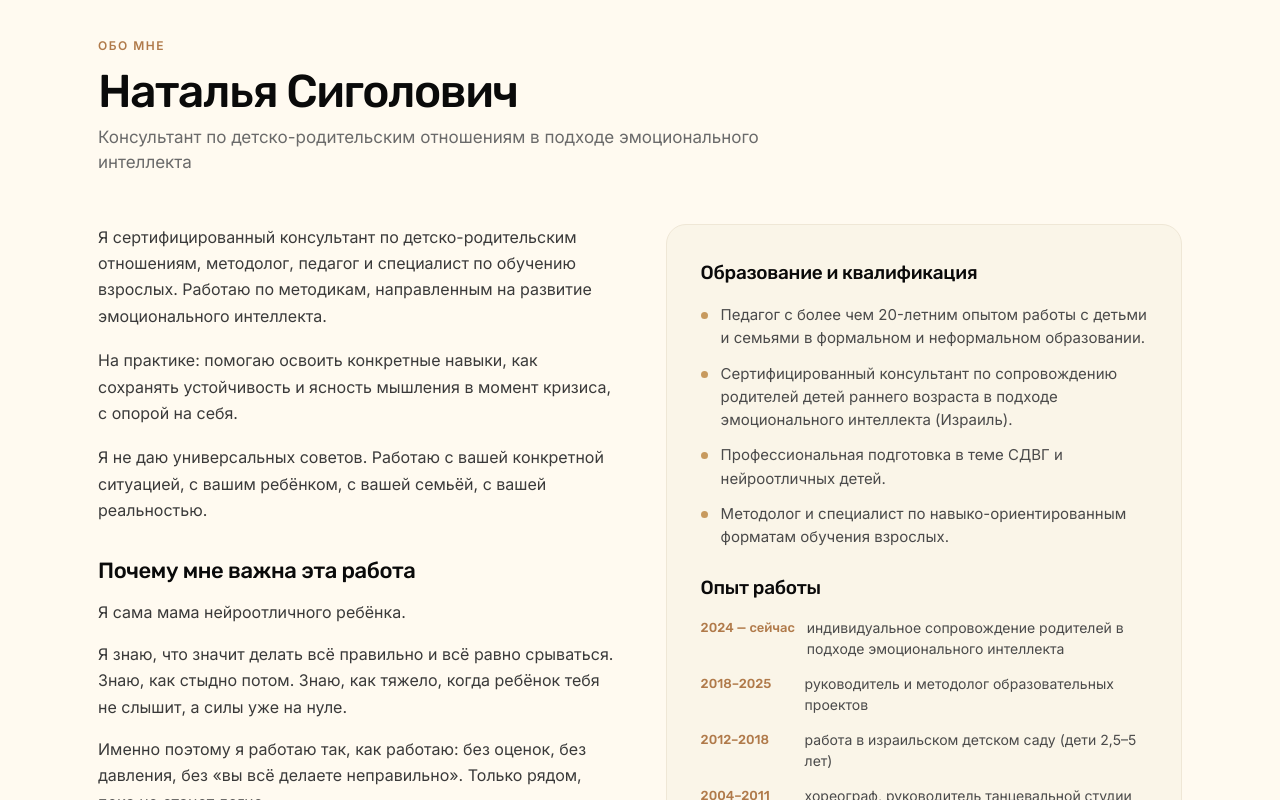
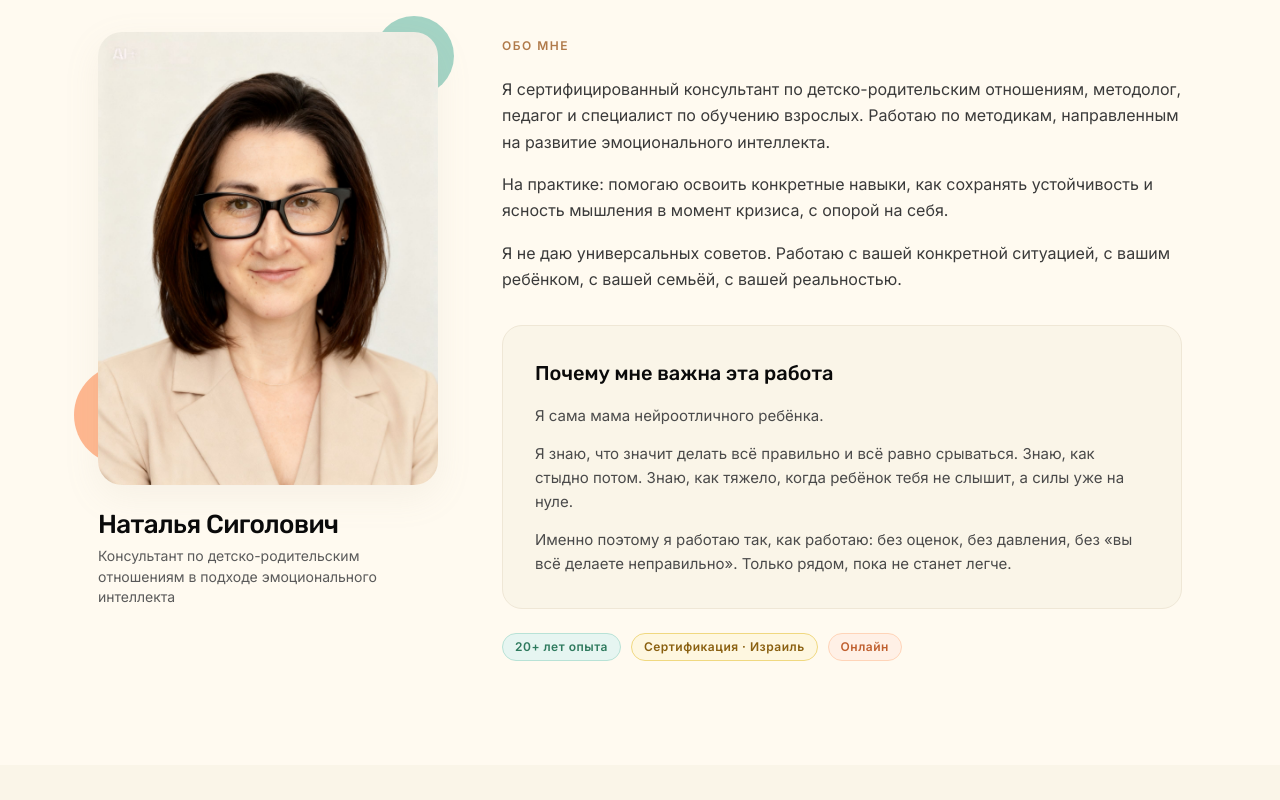
Before and after one commit to sblekher/natalia-sigolovich-claudecode, a Next.js app in the folder Parent Consultant June/natalia-site/: page / in a window 1280 px wide. Shown: the part 1400-2200 px from the top of the page. Built offline with nearby package versions, Linux system fonts and the light colour scheme.

Commit message:
Redesign About section to match new layout with portrait photo, custom blobs, name/subtitle positioning, and RTL support

```diff
--- a/Parent Consultant June/natalia-site/app/globals.css
+++ b/Parent Consultant June/natalia-site/app/globals.css
@@ -168,3 +168,170 @@ body {
     pointer-events: none;
   }
 }
+
+/* ─────────────────────────────────────────────
+   ABOUT LAYOUT REDESIGN
+─────────────────────────────────────────────── */
+.about-grid {
+  display: grid;
+  grid-template-columns: minmax(280px, 340px) 1fr;
+  gap: clamp(32px, 5vw, 64px);
+  align-items: start;
+}
+
+.about-left {
+  display: flex;
+  flex-direction: column;
+  align-items: flex-start;
+}
+
+.about-photo-wrapper {
+  position: relative;
+  width: 100%;
+  max-width: 340px;
+  margin-bottom: 24px;
+}
+
+.about-blob-top-right {
+  position: absolute;
+  top: -16px;
+  right: -16px;
+  width: 80px;
+  height: 80px;
+  border-radius: 50%;
+  background: #a4d4c5;
+  z-index: 0;
+}
+[dir="rtl"] .about-blob-top-right {
+  right: auto;
+  left: -16px;
+}
+
+.about-blob-bottom-left {
+  position: absolute;
+  bottom: 20px;
+  left: -24px;
+  width: 100px;
+  height: 100px;
+  border-radius: 50%;
+  background: #ffb084;
+  opacity: 0.9;
+  z-index: 0;
+}
+[dir="rtl"] .about-blob-bottom-left {
+  left: auto;
+  right: -24px;
+}
+
+.about-image-container {
+  position: relative;
+  z-index: 1;
+  border-radius: 24px;
+  overflow: hidden;
+  aspect-ratio: 3 / 4;
+  width: 100%;
+  box-shadow: 0 12px 36px rgba(165, 155, 135, 0.1);
+}
+
+.about-name {
+  font-family: var(--font-rubik, sans-serif);
+  font-weight: 500;
+  font-size: 26px;
+  line-height: 1.2;
+  letter-spacing: -0.6px;
+  color: #0a0a0a;
+  margin: 0 0 6px;
+  z-index: 2;
+  position: relative;
+}
+
+.about-subtitle {
+  font-size: 14px;
+  line-height: 1.45;
+  color: #5a5a5a;
+  margin: 0;
+  z-index: 2;
+  position: relative;
+}
+
+.about-right {
+  display: flex;
+  flex-direction: column;
+}
+
+.about-eyebrow {
+  margin-bottom: 20px;
+}
+
+.about-bio {
+  font-size: 16px;
+  line-height: 1.65;
+  color: #3a3a3a;
+}
+.about-bio p {
+  margin: 0 0 16px;
+}
+.about-bio p:last-child {
+  margin-bottom: 0;
+}
+
+.about-why-card {
+  background: #faf5e8;
+  border: 1px solid #efe7d6;
+  border-radius: 20px;
+  padding: clamp(24px, 4vw, 32px);
+  margin-top: 32px;
+}
+
+.about-why-card h4 {
+  font-family: var(--font-rubik, sans-serif);
+  font-weight: 500;
+  font-size: 20px;
+  color: #0a0a0a;
+  margin: 0 0 16px;
+}
+
+.about-why-card p {
+  font-size: 15px;
+  line-height: 1.6;
+  color: #4a4a4a;
+  margin: 0 0 14px;
+}
+.about-why-card p:last-child {
+  margin: 0;
+}
+
+.about-badges {
+  display: flex;
+  gap: 10px;
+  flex-wrap: wrap;
+  margin-top: 24px;
+}
+
+/* Mobile responsive adjustments */
+@media (max-width: 768px) {
+  .about-grid {
+    grid-template-columns: 1fr;
+    gap: 36px;
+  }
+
+  .about-photo-wrapper {
+    max-width: 300px;
+    margin-left: auto;
+    margin-right: auto;
+  }
+
+  .about-left {
+    align-items: center;
+    text-align: center;
+  }
+
+  .about-name {
+    font-size: 22px;
+  }
+
+  .about-subtitle {
+    font-size: 13px;
+    max-width: 32ch;
+  }
+}
--- a/Parent Consultant June/natalia-site/app/page.tsx
+++ b/Parent Consultant June/natalia-site/app/page.tsx
@@ -422,7 +422,15 @@ export default function Page() {
 
   useEffect(() => {
     let l: Lang = "ru";
-    try { const s = localStorage.getItem("ns_lang"); if (s === "he" || s === "ru") l = s; } catch (_) {}
+    if (typeof window !== "undefined") {
+      const urlParams = new URLSearchParams(window.location.search);
+      const urlLang = urlParams.get("lang");
+      if (urlLang === "he" || urlLang === "ru") {
+        l = urlLang;
+      } else {
+        try { const s = localStorage.getItem("ns_lang"); if (s === "he" || s === "ru") l = s; } catch (_) {}
+      }
+    }
     let ck = true;
     try { ck = !localStorage.getItem("ns_cookie"); } catch (_) {}
     document.documentElement.dir = l === "he" ? "rtl" : "ltr";
@@ -551,47 +559,40 @@ export default function Page() {
       {/* ══ ABOUT ══ */}
       <section id="about" style={{ padding: "clamp(56px,9vw,104px) 0" }}>
         <div style={mw}>
-          <div className="io-up" style={{ maxWidth: 680, marginBottom: "clamp(30px,4vw,48px)" }}>
-            <Eyebrow>{t.about.eyebrow}</Eyebrow>
-            <h2 style={{ margin: "12px 0 8px", fontFamily: "var(--font-rubik,sans-serif)", fontWeight: 500, fontSize: "clamp(30px,4.8vw,46px)", lineHeight: 1.06, letterSpacing: "-1.4px", color: "#0a0a0a" }}>{t.about.title}</h2>
-            <p style={{ margin: 0, fontSize: 17, lineHeight: 1.5, color: "#6a6a6a" }}>{t.about.subtitle}</p>
-          </div>
-          <div style={{ display: "grid", gridTemplateColumns: "repeat(auto-fit,minmax(320px,1fr))", gap: "clamp(28px,4vw,56px)", alignItems: "start" }}>
-            <div className="io-up">
-              {t.about.who.map((p, i) => <p key={i} style={{ margin: "0 0 18px", fontSize: 16, lineHeight: 1.65, color: "#3a3a3a" }}>{p}</p>)}
-              <h3 style={{ margin: "30px 0 12px", fontFamily: "var(--font-rubik,sans-serif)", fontWeight: 500, fontSize: 22, letterSpacing: "-0.4px", color: "#0a0a0a" }}>{t.about.whyTitle}</h3>
-              {t.about.why.map((p, i) => <p key={i} style={{ margin: "0 0 16px", fontSize: 16, lineHeight: 1.65, color: "#3a3a3a" }}>{p}</p>)}
-              <div style={{ display: "flex", gap: 10, flexWrap: "wrap", marginTop: 24 }}>
+          <div className="about-grid">
+
+            {/* Left Column (Photo & Name) */}
+            <div className="about-left io-up">
+              <div className="about-photo-wrapper">
+                <div className="about-blob-top-right" />
+                <div className="about-blob-bottom-left" />
+                <div className="about-image-container">
+                  <Image src="/natalia.jpg" alt={t.about.title} width={600} height={800} style={{ width: "100%", height: "100%", objectFit: "cover" }} />
+                </div>
+              </div>
+              <h3 className="about-name">{t.about.title}</h3>
+              <p className="about-subtitle">{t.about.subtitle}</p>
+            </div>
+
+            {/* Right Column (Text & Card) */}
+            <div className="about-right io-up" style={{ "--d": "100ms" } as React.CSSProperties}>
+              <div className="about-eyebrow">
+                <Eyebrow>{t.about.eyebrow}</Eyebrow>
+              </div>
+              <div className="about-bio">
+                {t.about.who.map((p, i) => <p key={i}>{p}</p>)}
+              </div>
+
+              <div className="about-why-card">
+                <h4>{t.about.whyTitle}</h4>
+                {t.about.why.map((p, i) => <p key={i}>{p}</p>)}
+              </div>
+
+              <div className="about-badges">
                 {t.about.facts.map(f => <Badge key={f.label} tone={f.tone}>{f.label}</Badge>)}
               </div>
             </div>
-            <div className="io-up" style={{ background: "#faf5e8", border: "1px solid #efe7d6", borderRadius: 20, padding: "clamp(24px,3vw,34px)", "--d": "120ms" } as React.CSSProperties}>
-              <h3 style={{ margin: "0 0 16px", fontFamily: "var(--font-rubik,sans-serif)", fontWeight: 500, fontSize: 19, letterSpacing: "-0.3px", color: "#0a0a0a" }}>{t.about.eduTitle}</h3>
-              <ul style={{ listStyle: "none", margin: "0 0 26px", padding: 0, display: "flex", flexDirection: "column", gap: 12 }}>
-                {t.about.edu.map((e, i) => (
-                  <li key={i} style={{ position: "relative", paddingInlineStart: 20, fontSize: 15, lineHeight: 1.55, color: "#4a4a4a" }}>
-                    <span style={{ position: "absolute", insetInlineStart: 0, top: 9, width: 7, height: 7, borderRadius: "50%", background: "#c79a5e" }} />{e}
-                  </li>
-                ))}
-              </ul>
-              <h3 style={{ margin: "0 0 14px", fontFamily: "var(--font-rubik,sans-serif)", fontWeight: 500, fontSize: 19, letterSpacing: "-0.3px", color: "#0a0a0a" }}>{t.about.expTitle}</h3>
-              <div style={{ display: "flex", flexDirection: "column", gap: 14, marginBottom: 26 }}>
-                {t.about.exp.map(x => (
-                  <div key={x.year} style={{ display: "flex", gap: 12 }}>
-                    <span style={{ flex: "0 0 auto", minWidth: 92, fontFamily: "var(--font-rubik,sans-serif)", fontWeight: 500, fontSize: 13, color: "#b07a4a", paddingTop: 1 }}>{x.year}</span>
-                    <span style={{ fontSize: 14, lineHeight: 1.5, color: "#4a4a4a" }}>{x.text}</span>
-                  </div>
-                ))}
-              </div>
-              <h3 style={{ margin: "0 0 14px", fontFamily: "var(--font-rubik,sans-serif)", fontWeight: 500, fontSize: 19, letterSpacing: "-0.3px", color: "#0a0a0a" }}>{t.about.knowTitle}</h3>
-              <ul style={{ listStyle: "none", margin: 0, padding: 0, display: "flex", flexDirection: "column", gap: 12 }}>
-                {t.about.know.map((k, i) => (
-                  <li key={i} style={{ position: "relative", paddingInlineStart: 20, fontSize: 15, lineHeight: 1.55, color: "#4a4a4a" }}>
-                    <span style={{ position: "absolute", insetInlineStart: 0, top: 9, width: 7, height: 7, borderRadius: "50%", background: "#a4d4c5" }} />{k}
-                  </li>
-                ))}
-              </ul>
-            </div>
+
           </div>
         </div>
       </section>
```
